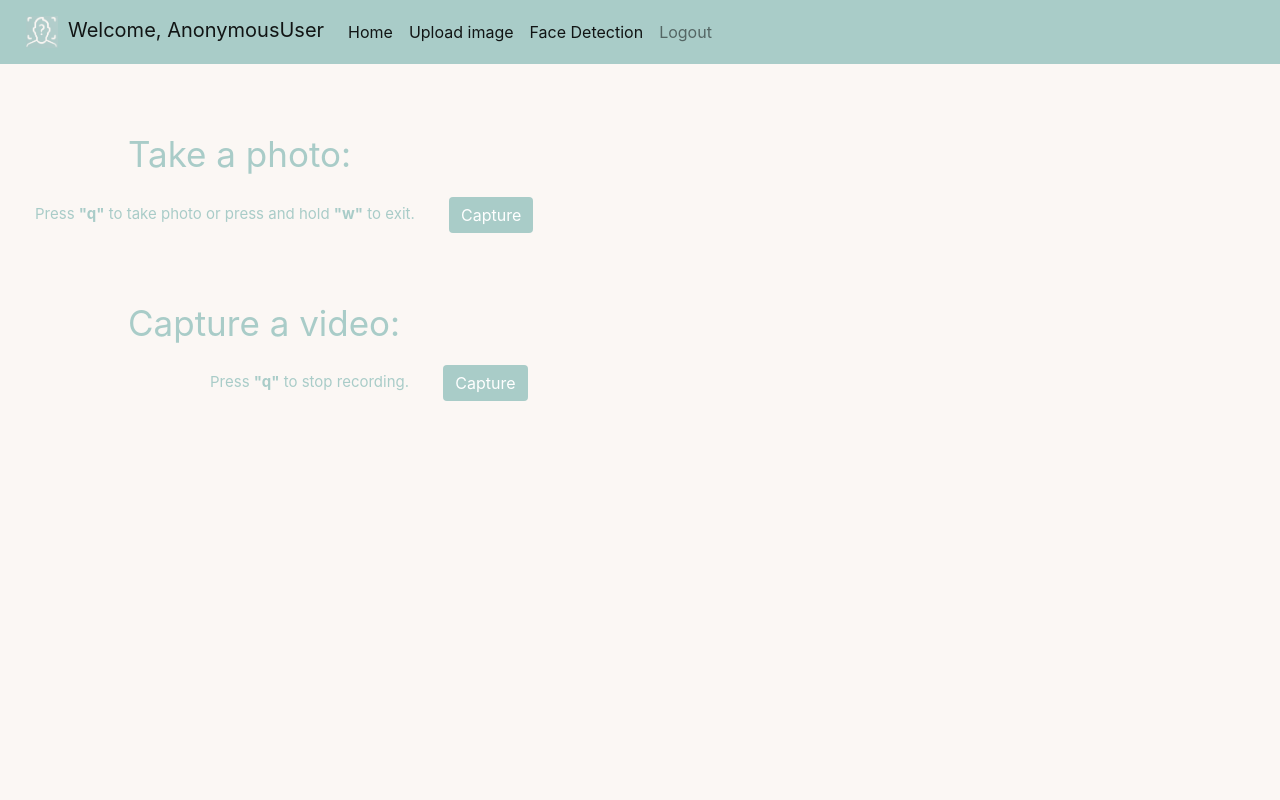
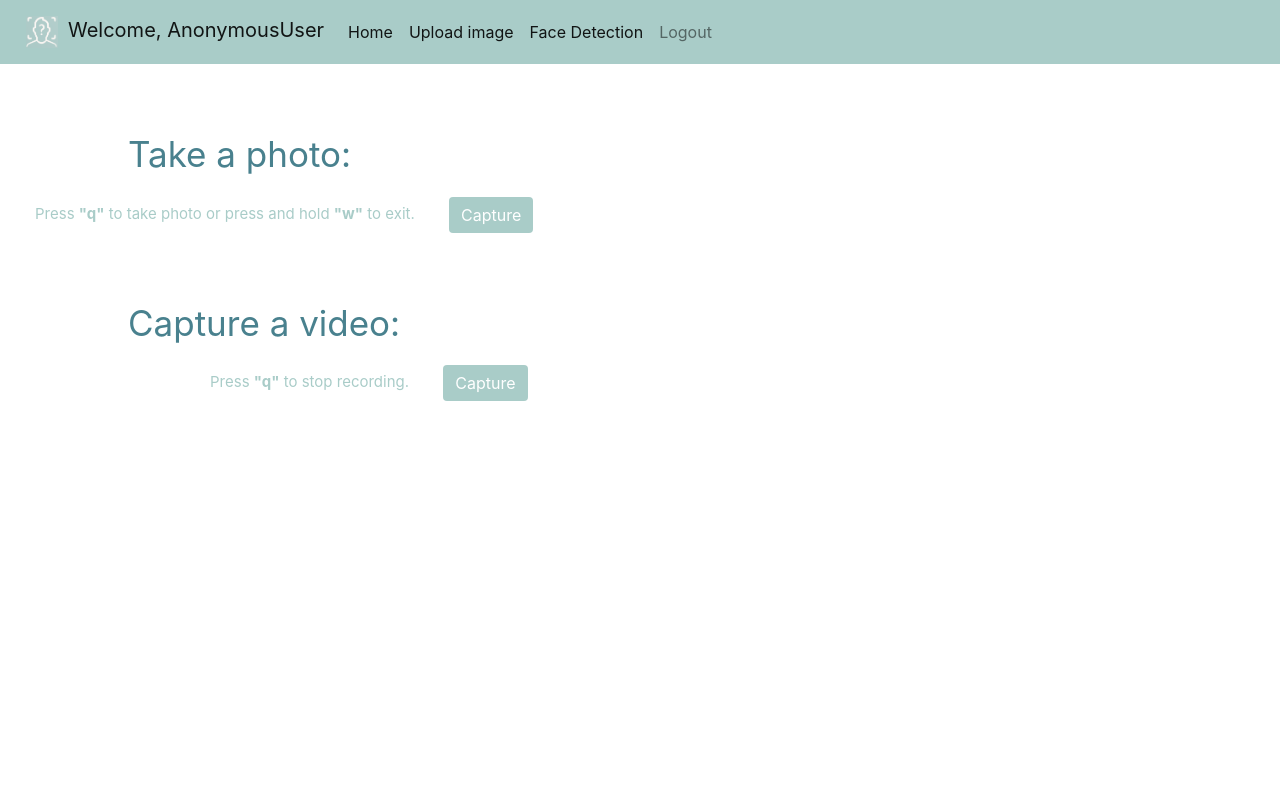
Before and after one commit to iiuprojekat/iiu, a Django app: page /face/ in a window 1280 px wide. Run offline with Django 3.2, Linux system fonts and the light colour scheme; some libraries are stand-ins or nearby versions.

Commit message:
Dodatne promene u html-u i css-u.

```diff
--- a/face_detection/templates/face_detection/face.html
+++ b/face_detection/templates/face_detection/face.html
@@ -1,13 +1,14 @@
 {% include 'face_detection/base.html' %}
 {% block content %}
-    <p class="txt_face" style="font-size: 35px; color: #A9CCC8;">Take a photo: </p>
+    <body style="background: white">
+    <p class="txt_face" style="font-size: 35px; color: #49818E;">Take a photo: </p>
     <small class="txt_face" style="margin-left: 35px;font-size: 15px; color: #A9CCC8;">Press  <b>"q"</b>  to take photo </small>
     <small class="txt_face" style="font-size: 15px; color: #A9CCC8;"> or press and hold <b>"w"</b> to exit. </small>
     <a href="/detection" class="btn btn-info" role="button" style="margin-left: 30px; background-color: #A9CCC8;border: white;">Capture</a>
 {#    <a href="/close" class="btn btn-info" role="button" style="margin-left: 254px; background-color: #A9CCC8;border: white;">Close</a>#}
-    <p class="txt_face" style="font-size: 35px; color: #A9CCC8;">Capture a video: </p>
+    <p class="txt_face" style="font-size: 35px; color: #49818E;">Capture a video: </p>
      <small class="txt_face" style="margin-left: 210px;font-size: 15px; color: #A9CCC8;">Press <b>"q"</b> to stop recording. </small>
 
     <a href="/detectionVideo" class="btn btn-info" role="button" style="margin-left: 30px; background-color: #A9CCC8; border: white;">Capture</a>
-
+    </body>
 {% endblock content %}
--- a/face_detection/templates/face_detection/login.html
+++ b/face_detection/templates/face_detection/login.html
@@ -12,7 +12,7 @@
 					<form method="POST" action="">
                         {% csrf_token %}
 						<div class="input-group mb-3">
-							<div class="input-group-append">
+							<div class="input-group-append" >
 								<span class="input-group-text"><i class="fas fa-user"></i></span>
 							</div>
 							<input type="text" name="username" placeholder="Username..." class="form-control">
--- a/static/css/style.css
+++ b/static/css/style.css
@@ -1,14 +1,21 @@
-body, html{
+body{
     margin: 0;
     padding: 0;
     height: 100%;
     background: #FBF7F4;
+}
+html{
+   margin: 0;
+    padding: 0;
+    height: 100%;
+    background: white;
 }
 p{
     padding-left: 10%;
     padding-top: 5%;
     color: #D0B3AD;
 }
+
 .user_card {
     width: 350px;
     margin-top: auto;
@@ -47,7 +54,7 @@ p{
     padding: 0 2rem;
 }
 .input-group-text {
-    background: #f7ba5b;
+    background: #49818E;
     color: white;
     border: 0;
     border-radius: 0.25rem 0 0 0.25rem;
```
Also changed, not shown: face_detection/templates/face_detection/detect.html (+6 -9 lines), db.sqlite3.
